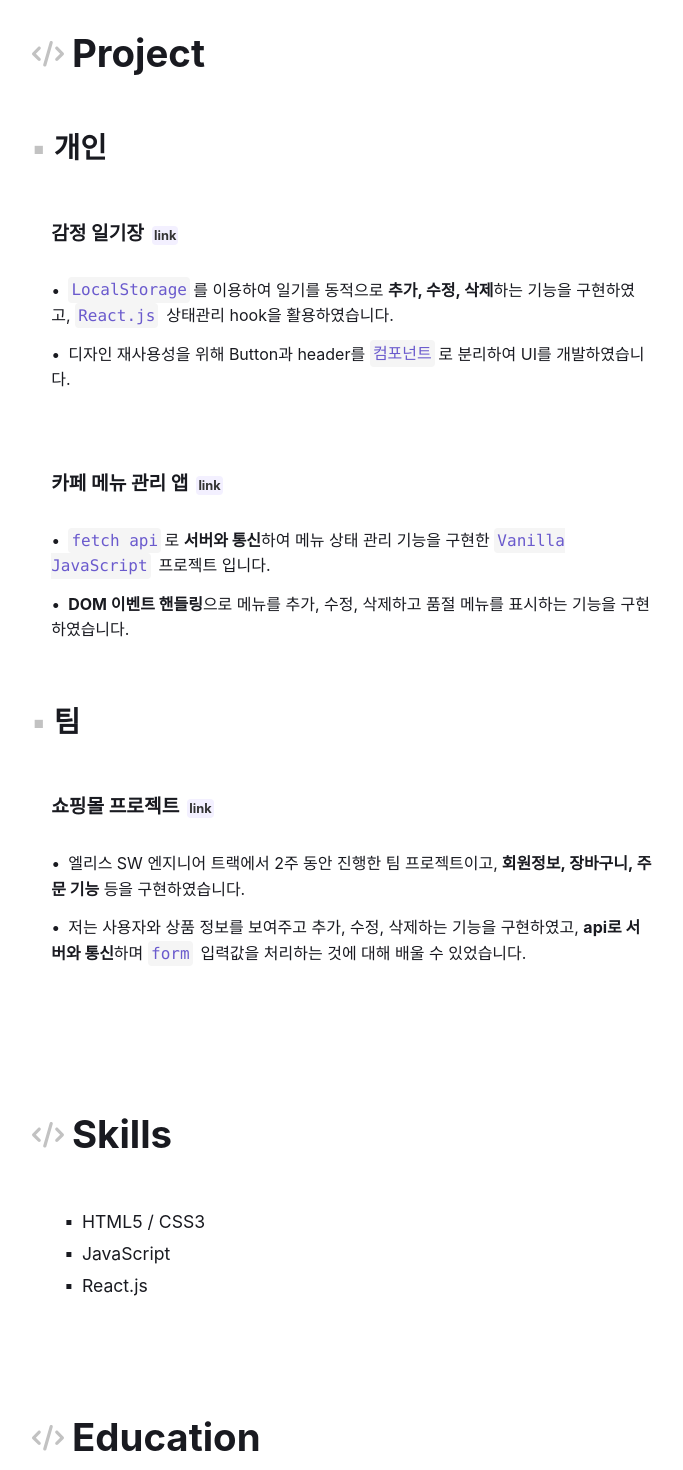
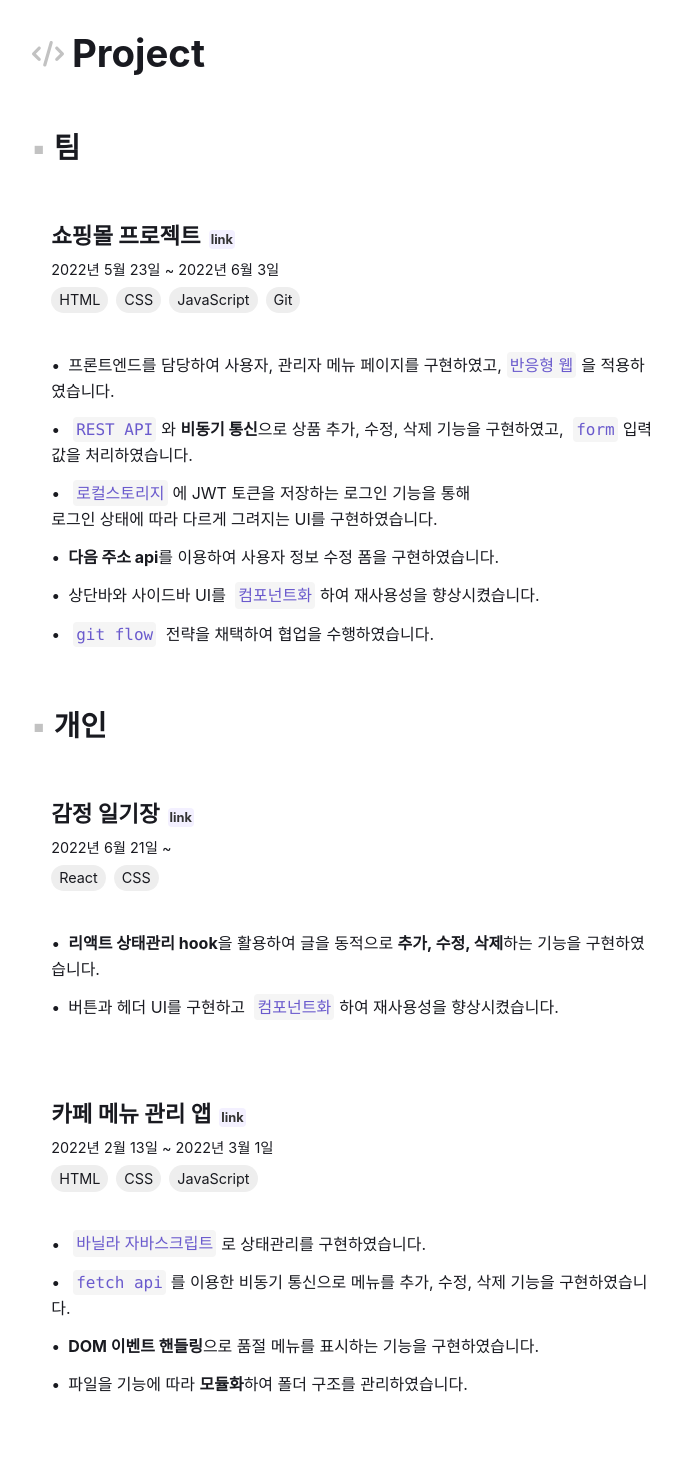
Before and after one commit to sjgske/portfolio-website, a React (Create React App) app: page / in a window 1280 px wide. Shown: the part 640-2110 px from the top of the page, without its empty margins (288-971 px from the left). Built offline with nearby package versions, Linux system fonts and the light colour scheme; a web font is replaced by a local one.

Commit message:
♻ Refactor code

```diff
--- a/package.json
+++ b/package.json
@@ -12,9 +12,11 @@
     "@testing-library/react": "^13.3.0",
     "@testing-library/user-event": "^13.5.0",
     "babel-plugin-macros": "^3.1.0",
+    "gh-pages": "^4.0.0",
     "react": "^18.1.0",
     "react-dom": "^18.1.0",
     "react-scripts": "5.0.1",
+    "styled-components": "^5.3.5",
     "web-vitals": "^2.1.4"
   },
   "scripts": {
--- a/public/index.html
+++ b/public/index.html
@@ -9,7 +9,6 @@
       name="description"
       content="Web site created using create-react-app"
     />
-    <link rel="apple-touch-icon" href="%PUBLIC_URL%/logo192.png" />
     <!--
       manifest.json provides metadata used when your web app is installed on a
       user's mobile device or desktop. See https://developers.google.com/web/fundamentals/web-app-manifest/
@@ -33,7 +32,8 @@
       href="https://fonts.googleapis.com/css2?family=Poppins:wght@400;700&display=swap"
       rel="stylesheet"
     />
-    <title>React App</title>
+    <title>이력서 | 김단헌</title>
+    <link rel="icon" type="image/x-icon" href="favicon.ico" />
   </head>
   <body>
     <noscript>You need to enable JavaScript to run this app.</noscript>
--- a/src/App.css
+++ b/src/App.css
@@ -37,7 +37,7 @@ ul {
 
 code {
   padding: 0.2rem;
-  margin-right: 0.2rem;
+  margin: 0 0.3rem;
   border-radius: 4px;
   background: #f5f5f5;
   color: slateblue;
@@ -207,12 +207,16 @@ code.kor {
   transition: 200ms all ease-in;
 }
 
-.project h4 {
-  font-size: 1.2rem;
+.project .title {
   margin-bottom: 2rem;
 }
 
-.project h4 a::after {
+.project .title h4 {
+  font-size: 1.4rem;
+  margin-bottom: 0.5rem;
+}
+
+.project .title h4 a::after {
   content: "link";
   margin-left: 8px;
   font-size: 0.8rem;
@@ -220,6 +224,10 @@ code.kor {
   border-radius: 4px;
   background-color: #f3f0ff;
   color: #333;
+}
+
+.project .title span {
+  font-size: 0.9rem;
 }
 
 .project p {
@@ -230,6 +238,10 @@ code.kor {
 .project p::before {
   content: "•";
   margin-right: 8px;
+}
+
+.skills ul li {
+  margin-bottom: 0.5rem;
 }
 
 .education .item {
--- a/src/Main.js
+++ b/src/Main.js
@@ -1,5 +1,6 @@
 import { FontAwesomeIcon } from "@fortawesome/react-fontawesome";
 import { faCode } from "@fortawesome/free-solid-svg-icons";
+import Tag from "./Tag";
 
 const Main = () => {
   return (
@@ -23,64 +24,122 @@ const Main = () => {
           Project
         </h1>
         <div>
-          <h3>개인</h3>
+          <h3>팀</h3>
           <div className="item">
+            <div className="title">
               <h4>
-              <a href="https://github.com/sjgske/emotion-diary-app">
-                감정 일기장
+                <a
+                  href="https://github.com/sjgske/elice-shoppingmall"
+                  target="_blank"
+                  rel="noreferrer"
+                >
+                  쇼핑몰 프로젝트
                 </a>
               </h4>
+              <span>2022년 5월 23일 ~ 2022년 6월 3일</span>
+              <div>
+                <Tag>HTML</Tag>
+                <Tag>CSS</Tag>
+                <Tag>JavaScript</Tag>
+                <Tag>Git</Tag>
+              </div>
+            </div>
             <div>
               <p>
-                <code>LocalStorage</code>를 이용하여 일기를 동적으로{" "}
-                <strong>추가, 수정, 삭제</strong>하는 기능을 구현하였고,{" "}
-                <code>React.js</code> 상태관리 hook을 활용하였습니다.
+                프론트엔드를 담당하여 사용자, 관리자 메뉴 페이지를 구현하였고,
+                <code className="kor">반응형 웹</code>을 적용하였습니다.
               </p>
               <p>
-                디자인 재사용성을 위해 Button과 header를{" "}
-                <code className="kor">컴포넌트</code>로 분리하여 UI를
-                개발하였습니다.
-              </p>
-            </div>
-          </div>
-          <div className="item">
-            <h4>
-              <a href="https://github.com/sjgske/moonbucks-menu">
-                카페 메뉴 관리 앱
-              </a>
-            </h4>
-            <div>
-              <p>
-                <code>fetch api</code>로 <strong>서버와 통신</strong>하여 메뉴
-                상태 관리 기능을 구현한 <code>Vanilla JavaScript</code> 프로젝트
-                입니다.
+                <code>REST API</code>와 <strong>비동기 통신</strong>으로 상품
+                추가, 수정, 삭제 기능을 구현하였고, <code>form</code>
+                입력값을 처리하였습니다.
               </p>
               <p>
-                <strong>DOM 이벤트 핸들링</strong>으로 메뉴를 추가, 수정,
-                삭제하고 품절 메뉴를 표시하는 기능을 구현하였습니다.
+                <code className="kor">로컬스토리지</code>에 JWT 토큰을 저장하는
+                로그인 기능을 통해
+                <br />
+                로그인 상태에 따라 다르게 그려지는 UI를 구현하였습니다.
+              </p>
+              <p>
+                <strong>다음 주소 api</strong>를 이용하여 사용자 정보 수정 폼을
+                구현하였습니다.
+              </p>
+              <p>
+                상단바와 사이드바 UI를 <code className="kor">컴포넌트화</code>
+                하여 재사용성을 향상시켰습니다.
+              </p>
+              <p>
+                <code>git flow</code> 전략을 채택하여 협업을 수행하였습니다.
               </p>
             </div>
           </div>
         </div>
         <div>
-          <h3>팀</h3>
+          <h3>개인</h3>
           <div className="item">
+            <div className="title">
               <h4>
-              <a href="https://kdt-gitlab.elice.io/sw_track/class_02_seoul/web_project/team3/shoppingmall">
-                쇼핑몰 프로젝트
+                <a
+                  href="https://github.com/sjgske/emotion-diary-app"
+                  target="_blank"
+                  rel="noreferrer"
+                >
+                  감정 일기장
                 </a>
               </h4>
+              <span>2022년 6월 21일 ~</span>
+              <div>
+                <Tag>React</Tag>
+                <Tag>CSS</Tag>
+              </div>
+            </div>
             <div>
               <p>
-                엘리스 SW 엔지니어 트랙에서 2주 동안 진행한 팀 프로젝트이고,
-                <strong> 회원정보, 장바구니, 주문 기능</strong> 등을
+                <strong>리액트 상태관리 hook</strong>을 활용하여 글을 동적으로{" "}
+                <strong>추가, 수정, 삭제</strong>하는 기능을 구현하였습니다.
+              </p>
+              <p>
+                버튼과 헤더 UI를 구현하고{" "}
+                <code className="kor">컴포넌트화</code>
+                하여 재사용성을 향상시켰습니다.
+              </p>
+            </div>
+          </div>
+          <div className="item">
+            <div className="title">
+              <h4>
+                <a
+                  href="https://github.com/sjgske/moonbucks-menu"
+                  target="_blank"
+                  rel="noreferrer"
+                >
+                  카페 메뉴 관리 앱
+                </a>
+              </h4>
+              <span>2022년 2월 13일 ~ 2022년 3월 1일</span>
+              <div>
+                <Tag>HTML</Tag>
+                <Tag>CSS</Tag>
+                <Tag>JavaScript</Tag>
+              </div>
+            </div>
+            <div>
+              <p>
+                <code className="kor">바닐라 자바스크립트</code>로 상태관리를
                 구현하였습니다.
               </p>
+
               <p>
-                저는 사용자와 상품 정보를 보여주고 추가, 수정, 삭제하는 기능을
-                구현하였고, <strong>api로 서버와 통신</strong>하며{" "}
-                <code>form</code> 입력값을 처리하는 것에 대해 배울 수
-                있었습니다.
+                <code>fetch api</code>를 이용한 비동기 통신으로 메뉴를 추가,
+                수정, 삭제 기능을 구현하였습니다.
+              </p>
+              <p>
+                <strong>DOM 이벤트 핸들링</strong>
+                으로 품절 메뉴를 표시하는 기능을 구현하였습니다.
+              </p>
+              <p>
+                파일을 기능에 따라 <strong>모듈화</strong>하여 폴더 구조를
+                관리하였습니다.
               </p>
             </div>
           </div>
@@ -93,9 +152,10 @@ const Main = () => {
           Skills
         </h1>
         <ul>
-          <li>HTML5 / CSS3</li>
+          <li>HTML / CSS</li>
           <li>JavaScript</li>
           <li>React.js</li>
+          <li>Git</li>
         </ul>
       </section>
 
@@ -121,12 +181,22 @@ const Main = () => {
         </h1>
         <ul>
           <li>
-            <a className="link" href="mailto:eksgjs3847@gmail.com">
+            <a
+              className="link"
+              href="mailto:eksgjs3847@gmail.com"
+              target="_blank"
+              rel="noreferrer"
+            >
               Email
             </a>
           </li>
           <li>
-            <a className="link" href="https://github.com/sjgske">
+            <a
+              className="link"
+              href="https://github.com/sjgske"
+              target="_blank"
+              rel="noreferrer"
+            >
               Github
             </a>
           </li>
--- a/src/Navbar.js
+++ b/src/Navbar.js
@@ -9,7 +9,7 @@ const Navbar = () => {
     <nav className="Nav">
       <div className="nav-container">
         <h1>
-          <a href="/">danheon®</a>
+          <a href="/portfolio-website">danheon®</a>
         </h1>
         <div>
           <FontAwesomeIcon
--- /dev/null
+++ b/src/Tag.js
@@ -0,0 +1,11 @@
+import styled from "styled-components";
+
+const Tag = styled.span`
+  display: inline-block;
+  padding: 0.3rem 0.5rem;
+  margin: 0.5rem 0.5rem 0.5rem 0;
+  border-radius: 16px;
+  background: #eee;
+`;
+
+export default Tag;
```
Also changed, not shown: 2 other files (tests, documents, lock files or other folders). Lines whose indentation alone changed are shown as unchanged.
